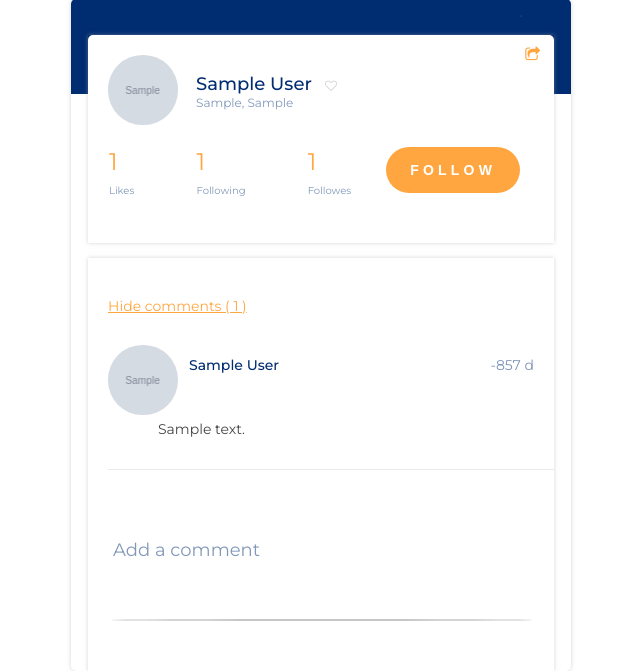
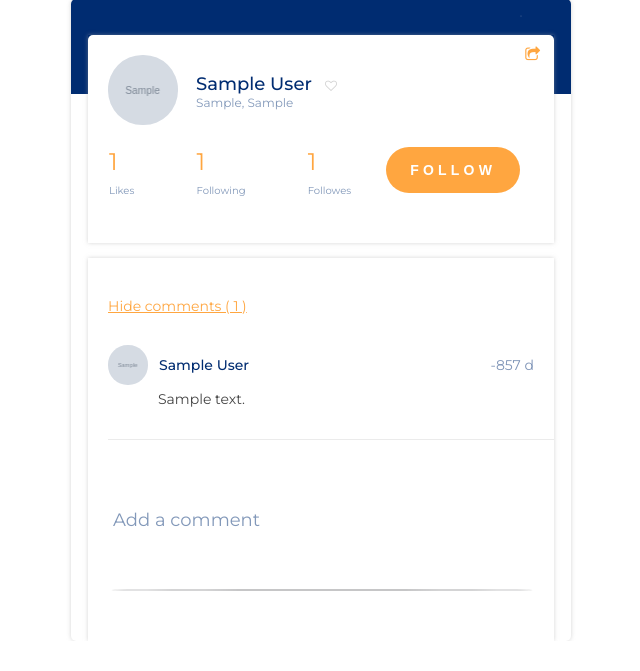
Before and after one commit to MicGell/demo-app-1, a Node server app: page /users/600000000000000000000001 in a window 1280 px wide. Shown: the part 172-843 px from the top of the page, without its empty margins (319-959 px from the left). After the commit the page ends 813 px from the top, so only its background shows below. Run offline with Node 20, Linux system fonts and the light colour scheme; tables that the repository leaves empty hold one stand-in row (values such as "Sample post"); grey boxes marked "Sample" are stand-in pictures; some libraries are stand-ins or nearby versions.

Commit message:
correct image user frofile, correct comment paragraph word wrap

```diff
--- a/public/stylesheets/userPageComments.css
+++ b/public/stylesheets/userPageComments.css
@@ -177,16 +177,17 @@
 }
 
 .comment_userImg{
-	height: 100%;
+	height: 40px;
 	width: 40px;
 	display: inline-block;
 	float: left;
 }
 
-.comment_userImg img{
+.comment_userImg div{
   border-radius: 49%;
 	height: 40px;
 	width: 40px;
+	margin: 0 auto;
 	background: no-repeat center;
 	-webkit-background-size: cover;
 	-moz-background-size: cover;
@@ -227,6 +228,7 @@
   width: 333px;
   margin: 0;
   margin-left: 50px;
+  word-wrap: break-word;
 	font-size: 14px;
 	color: #444444;
 	letter-spacing: 0;
--- a/views/users/singleShow.ejs
+++ b/views/users/singleShow.ejs
@@ -79,7 +79,7 @@
 				<% user.comments.forEach( function(comment) { %>
 					<div class="comment">
 						<div class="headerComment">
-							<div class="infomationOfUser_img">
+							<div class="comment_userImg">
 								<div style="background-image: url(<%= comment.author.profilePicture %>)"></div>
 							</div>
 							<div class="comment_userName_date">
```
Lines whose indentation alone changed are shown as unchanged.
